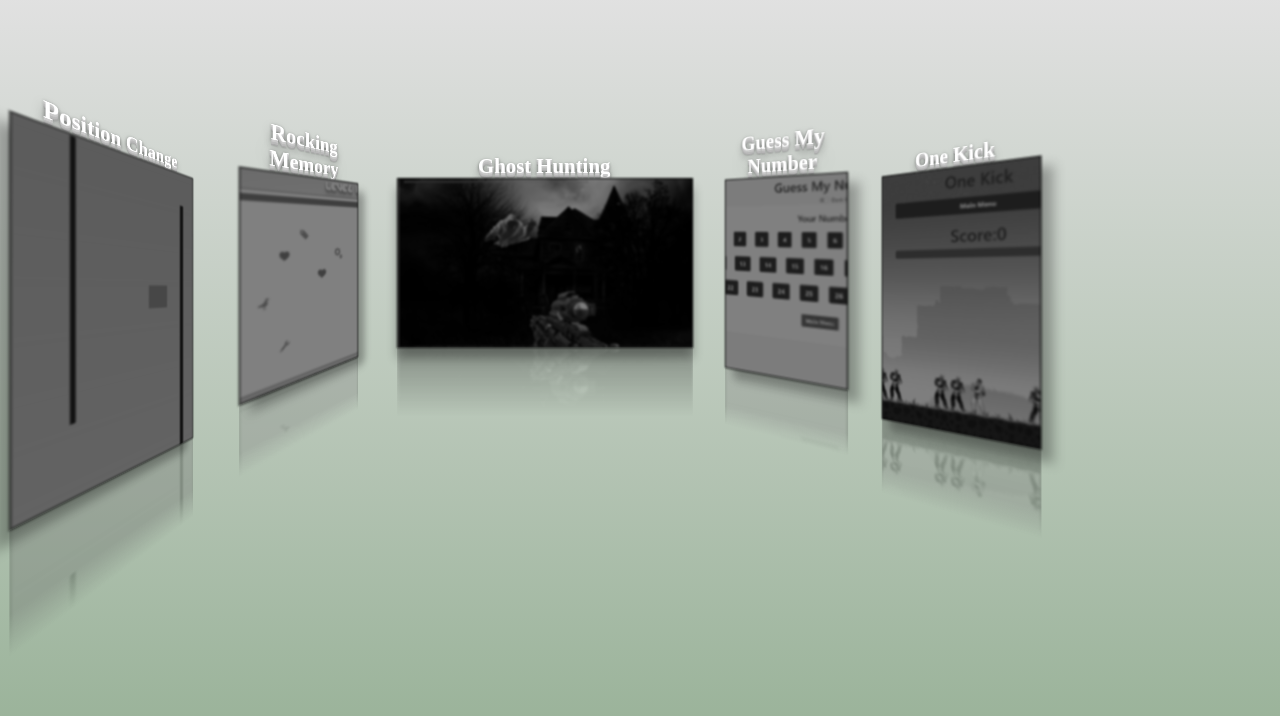
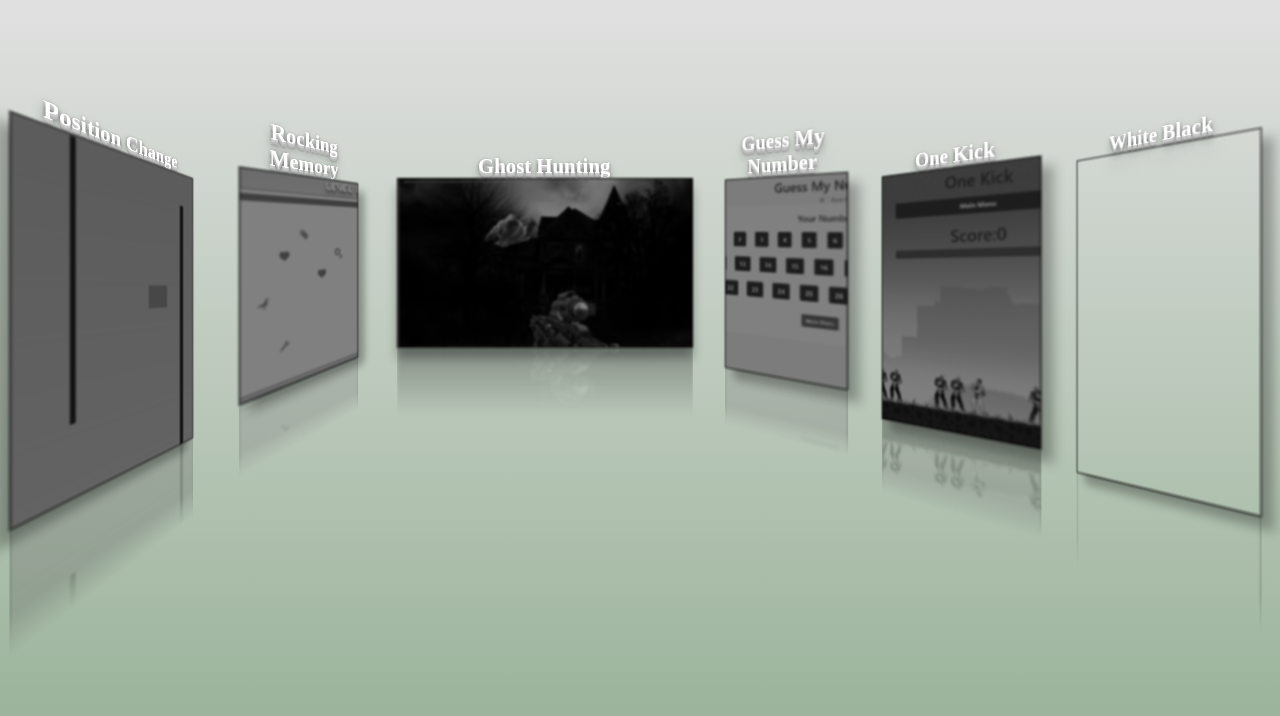
Before and after one commit to rajeshwar229/games, a plain HTML site: page index.html in a window 1280 px wide. Drawn offline with Linux system fonts and the light colour scheme.

Commit message:
added white black game

```diff
--- a/index.html
+++ b/index.html
@@ -30,5 +30,9 @@
 		<h1>One Kick</h1>
 		<a href="https://rajeshwar229.github.io/onekickgame" title="One Kick"></a>
 	</div>
+	<div id="whiteBlack"  class="gameBlock">
+		<h1>White Black</h1>
+		<a href="https://rajeshwar229.github.io/whiteBlack" title="White Black"></a>
+	</div>
 </body>
 </html>
```
